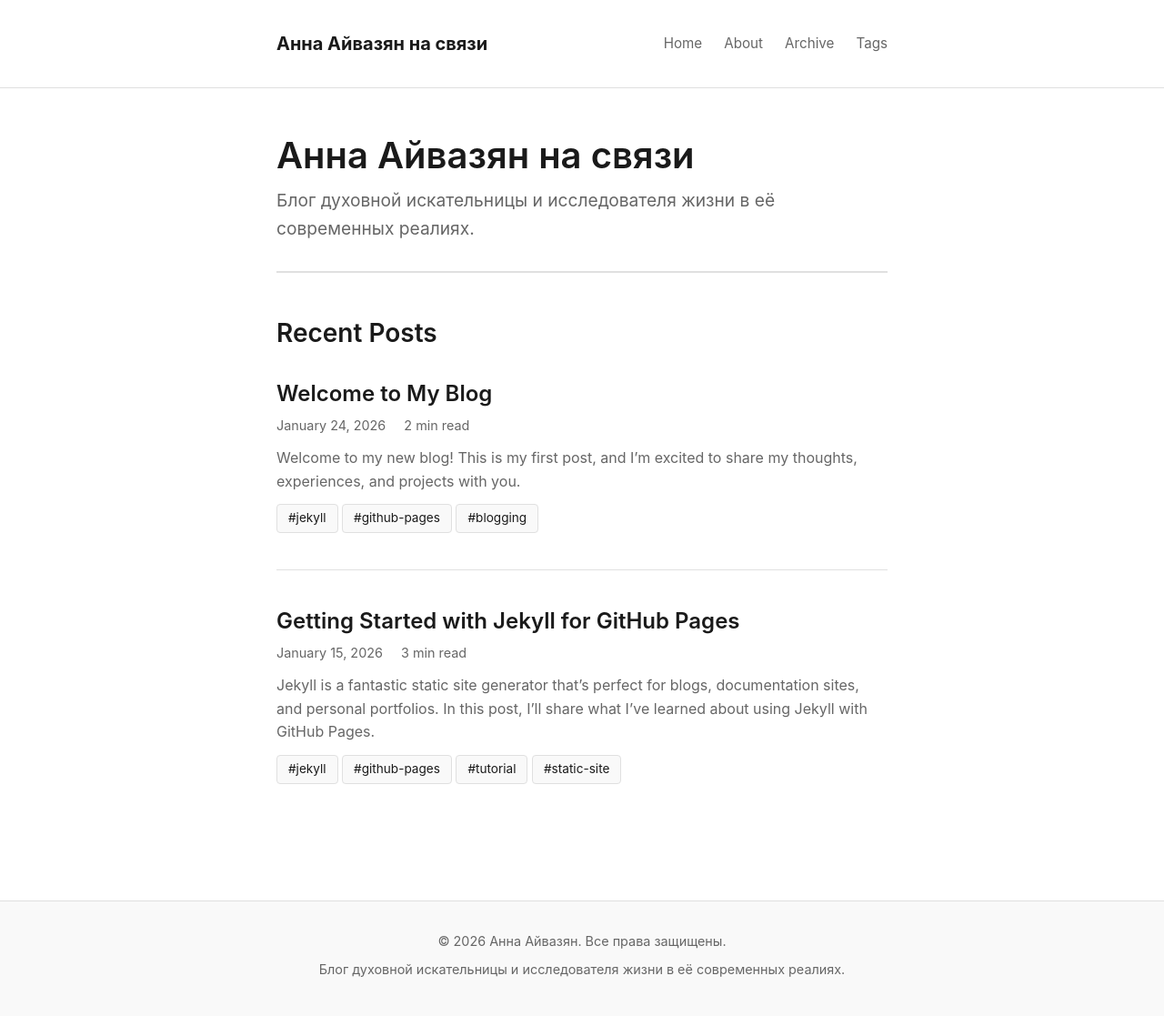
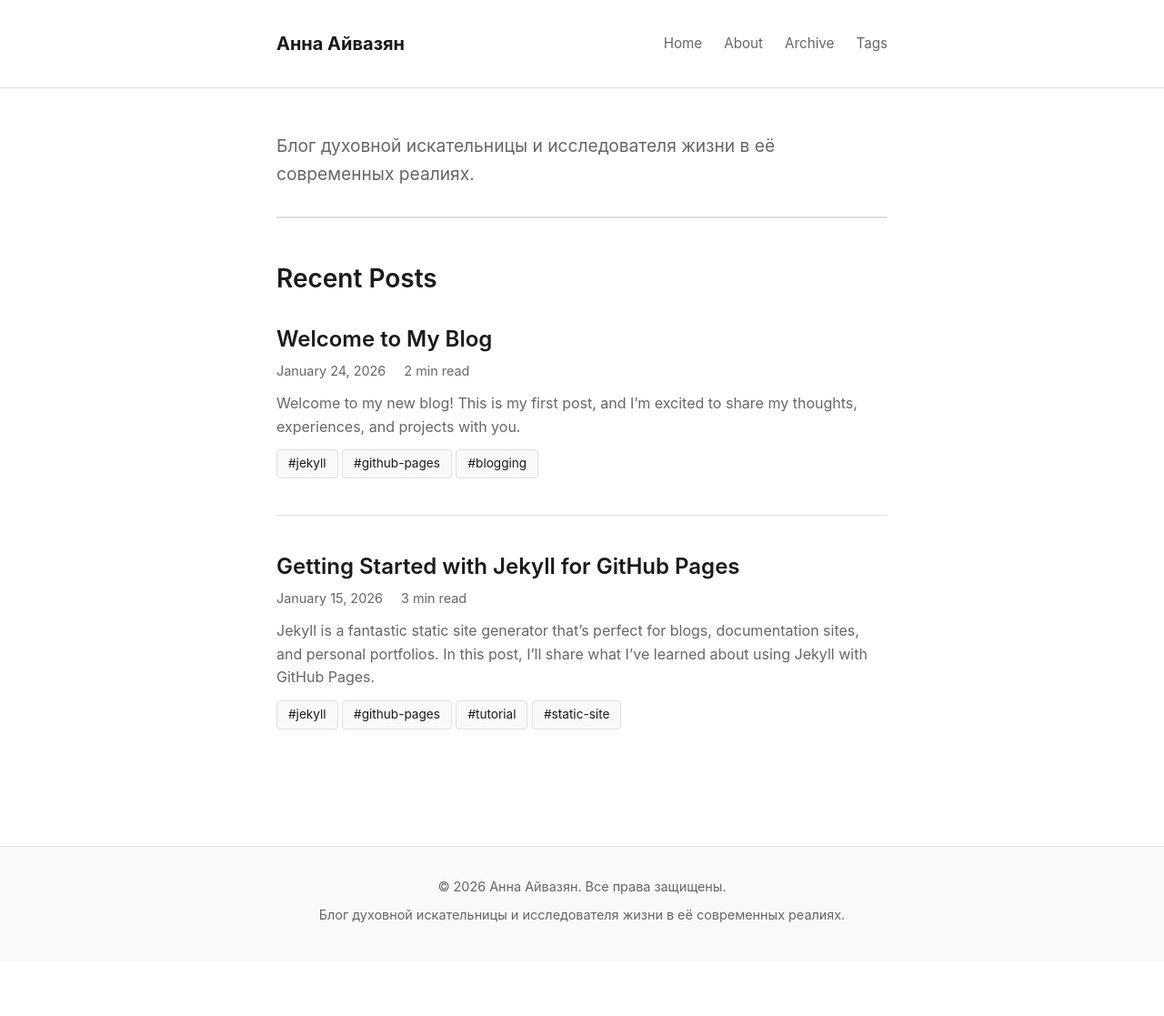
Before and after one commit to ayvazyan88/ayvazyan88.github.io, a Jekyll site: the page built from index.html, in a window 1280 px wide. Shown: the whole page at 91% size. Built offline with Jekyll 4.4.1, drawn with Linux system fonts in a browser that asks for light colours; the list of posts is cut into pages by our own code; after the commit the page ends 1057 px from its top, so only the background shows below that.

Commit message:
cleanups

```diff
--- a/_config.yml
+++ b/_config.yml
@@ -1,5 +1,5 @@
 # Site Settings
-title: Анна Айвазян на связи
+title: Анна Айвазян
 description: Блог духовной искательницы и исследователя жизни в её современных реалиях.
 author: Анна Айвазян
 email: a@ayvazyan.net
--- a/index.html
+++ b/index.html
@@ -5,7 +5,7 @@ title: Home
 
 <div class="home">
   <section class="intro">
-    <h1>{{ site.title }}</h1>
+<!--    <h1>{{ site.title }}</h1>-->
     <p class="lead">{{ site.description }}</p>
   </section>
 
```
